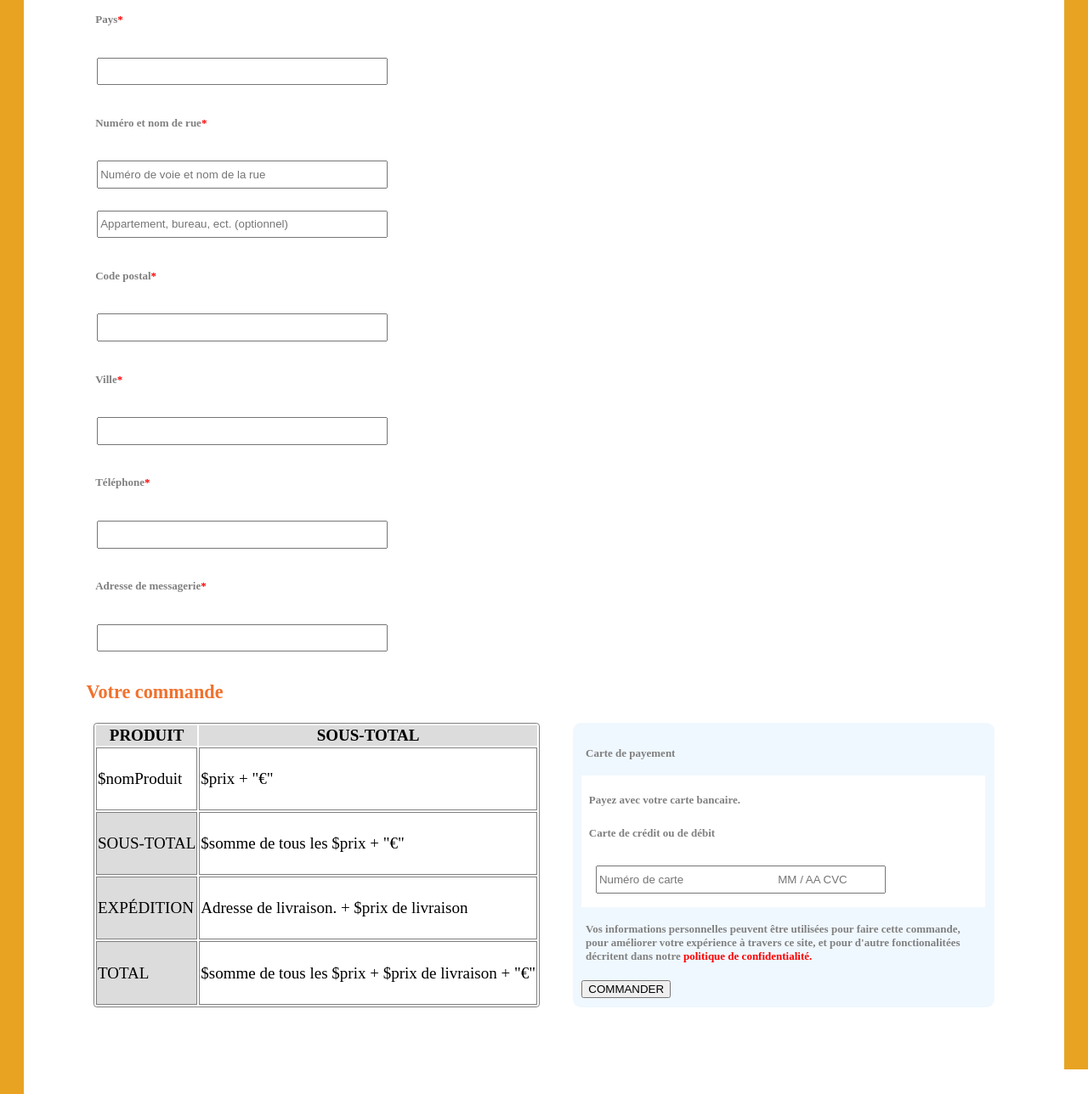
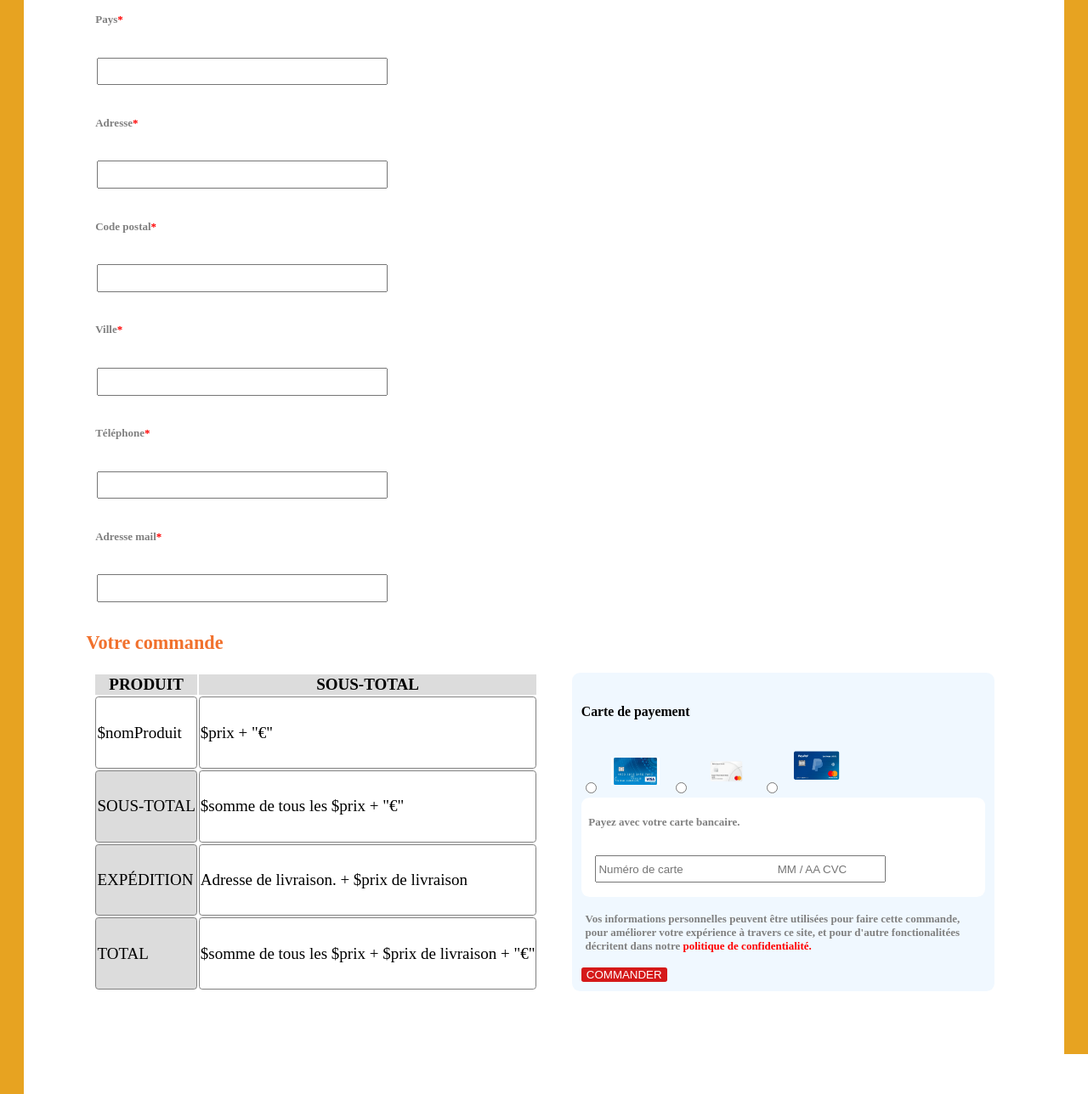
Before and after one commit to Yradouani/Passez_la_commande, a website: page facturation.html in a window 1280 px wide. Shown: the part 580-1868 px from the top of the page at 85% size. Drawn offline with Linux system fonts and the light colour scheme.

Commit message:
Francois

```diff
--- a/facturation.html
+++ b/facturation.html
@@ -48,17 +48,16 @@
         <input type="text" class="input" name="businessName" id="businessName">
         <p>Pays<span style="color:red">*</span></p>
         <input type="text" class="input" name="country" id="country">
-        <p>Numéro et nom de rue<span style="color:red">*</span></p>
-        <input type="text" class="input" name="street" id="street" placeholder="Numéro de voie et nom de la rue">
-        <input type="text" class="input" name="apartment" id="apartment" placeholder="Appartement, bureau, ect. (optionnel)">
+        <p>Adresse<span style="color:red">*</span></p>
+        <input type="text" class="input" name="address" id="address">
         <p>Code postal<span style="color:red">*</span></p>
         <input type="text" class="input" name="postal" id="postal">
         <p>Ville<span style="color:red">*</span></p>
         <input type="text" class="input" name="city" id="city">
         <p>Téléphone<span style="color:red">*</span></p>
         <input type="text" class="input" name="tel" id="tel">
-        <p>Adresse de messagerie<span style="color:red">*</span></p>
-        <input type="text" class="input" name="tel" id="mesage">
+        <p>Adresse mail<span style="color:red">*</span></p>
+        <input type="text" class="input" name="mail" id="mail">
 
         <h3>Votre commande</h3>
 
@@ -78,28 +77,36 @@
                     </tr>
                     <tr>
                         <td class="grey">SOUS-TOTAL</td>
-                        <td id="sum">$somme de tous les $prix + "€"</td>
+                        <td id="sousTotal">$somme de tous les $prix + "€"</td>
                     </tr>
                     <tr>
                         <td class="grey">EXPÉDITION</td>
-                        <td id="sum">Adresse de livraison. + $prix de livraison</td>
+                        <td id="livraison">Adresse de livraison. + $prix de livraison</td>
                     </tr>
                     <tr>
                         <td class="grey">TOTAL</td>
-                        <td id="sum">$somme de tous les $prix + $prix de livraison + "€"</td>
+                        <td id="total">$somme de tous les $prix + $prix de livraison + "€"</td>
                     </tr>
                 </tbody>
             </table>
 
             <div id="carte_Payement">
-                <p>Carte de payement</p>
+                <h5>Carte de payement</h5>
+                <input type="radio" name="visa" id="visa">
+                <label for="visa"> <img src="./assets/visa.jpg" class="card" alt=""></label>
+
+                <input type="radio" name="master" id="master">
+                <label for="masterCard"> <img src="./assets/Master.jpg" class="card" alt=""></label>
+
+                <input type="radio" name="paypal" id="paypal">
+                <label for="paypal"> <img src="./assets/paypal.jpg" class="card" alt=""></label>
+
                 <div id="num">
                     <p>Payez avec votre carte bancaire.</p>
-                    <p>Carte de crédit ou de débit</p>
                     <input type="text" class="input" name="carte" id="carte" placeholder="Numéro de carte                              MM / AA CVC   ">
                 </div>
                 <p>Vos informations personnelles peuvent être utilisées pour faire cette commande, pour améliorer votre expérience à travers ce site, et pour d'autre fonctionalitées décritent dans notre <span style="color:red"> politique de confidentialité.</span> </p>
-                <button>COMMANDER</button>
+                <button class="commander">COMMANDER</button>
             </div>
         </div>
 
--- a/facturation.js
+++ b/facturation.js
@@ -16,3 +16,11 @@ let postal = document.querySelector("#postal");
 let city = document.querySelector("#city");
  /* Numéro de téléphone */
 let tel = document.querySelector("#tel");
+ /* Adresse mail */
+let mail = document.querySelector("#mail");
+
+ /* La commande */
+ let productName = document.querySelector("#productName");
+ let sousTotal = document.querySelector("#sousTotal");
+ let livraison = document.querySelector("#livraison");
+ let total = document.querySelector("#total");
--- a/styles/facturation.css
+++ b/styles/facturation.css
@@ -7,12 +7,6 @@ body {
 nav, footer{
     width: 100%;
     background: white;
-}
-table, td{
-    border: 1px solid gray;
-}
-table{
-    border-radius: 0.2em;
 }
 .grey{
     background-color: gainsboro;
@@ -49,6 +43,7 @@ p{
 #num{
     background-color: white;
     padding: 0.8%;
+    border-radius: 0.5em;
 }
 #carte_Payement{
 background-color: aliceblue;
@@ -57,3 +52,19 @@ padding: 1%;
 margin-left: 2%;
 border-radius: 0.5em;
 }
+td{
+    border: 1px solid gray;
+    border-radius: 0.2em;
+}
+.commander{
+    border: none;
+    background-color: rgb(213, 25, 25);
+    color: white;
+    border-radius: 0.2em;
+    display: flex;
+    justify-content: space-around;
+}
+.card{
+    width: 12%;
+    margin: 2%;
+}
```
Also changed, not shown: assets/Master.jpg (added), assets/paypal.jpg (added), assets/visa.jpg (added).
